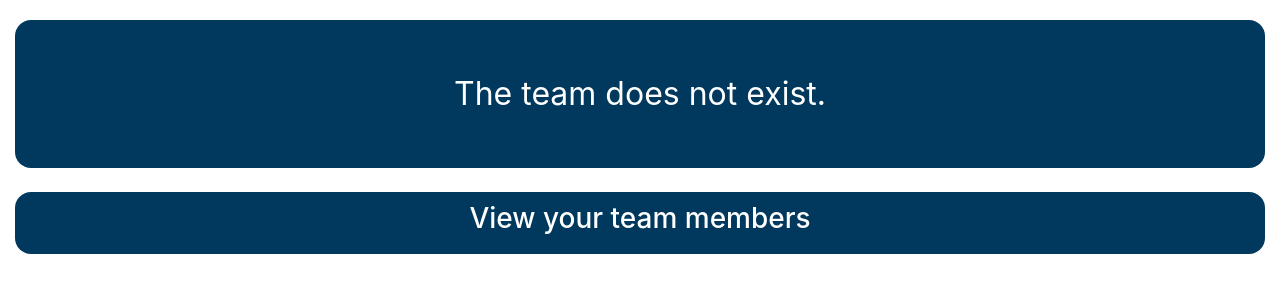
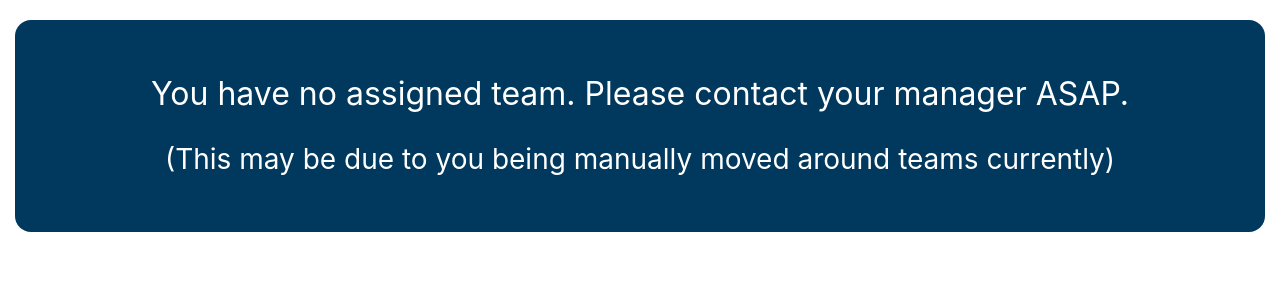
Before and after one commit to daniel-flynn-github/Barclays-Team-Graduate-Allocation-App, a Django app: template django-backend/templates/allocationapp/result_page.html in a window 1280 px wide. Shown: the part 56-356 px from the top of the page. Run offline with Django 3.2, Linux system fonts and the light colour scheme; the template is opened without the code that fills it, so the values that code supplies are empty.

Commit message:
Addition to Issue #79 // fix error on result_page when user is manually removed from a team

```diff
--- a/django-backend/templates/allocationapp/result_page.html
+++ b/django-backend/templates/allocationapp/result_page.html
@@ -20,11 +20,13 @@
                     <div class="col-md-6">Team Size: <strong>{{ assigned_team.capacity }}</strong></div>
                 </div>
             {% else %}
-                The team does not exist.
+                <p>You have no assigned team. Please contact your manager ASAP.</p>
+                <small>(This may be due to you being manually moved around teams currently)</small>
             {% endif %}
         </div>
     <br/>
 
+    {% if assigned_team_members %}
     <div id="member">
         <div class="panel-group" id="accordion" role="tablist" aria-multiselectable="true">
             <div class="panel panel-default">
@@ -53,5 +55,6 @@
             </div>
         </div>
     </div>
+    {% endif %}
     </div>
 {% endblock %}
```
Also changed, not shown: django-backend/allocationapp/views.py (+6 -4 lines).
